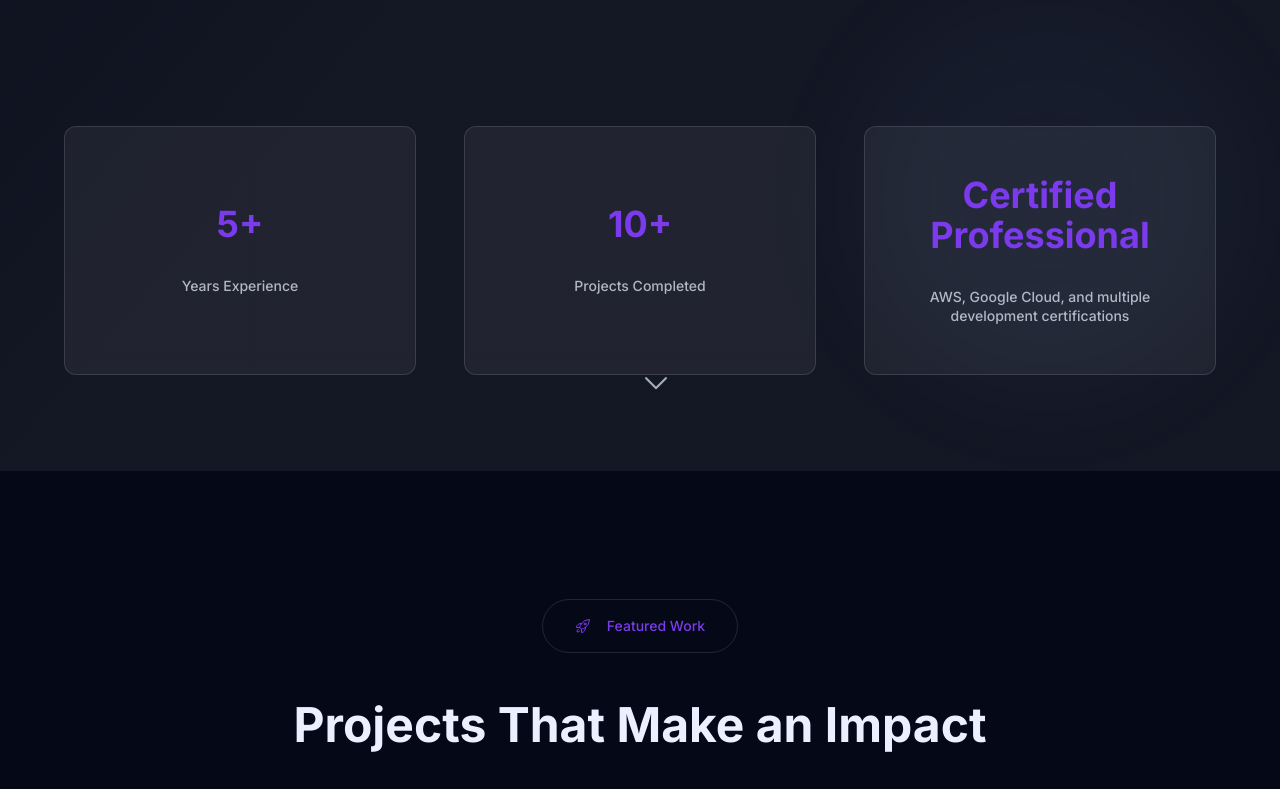
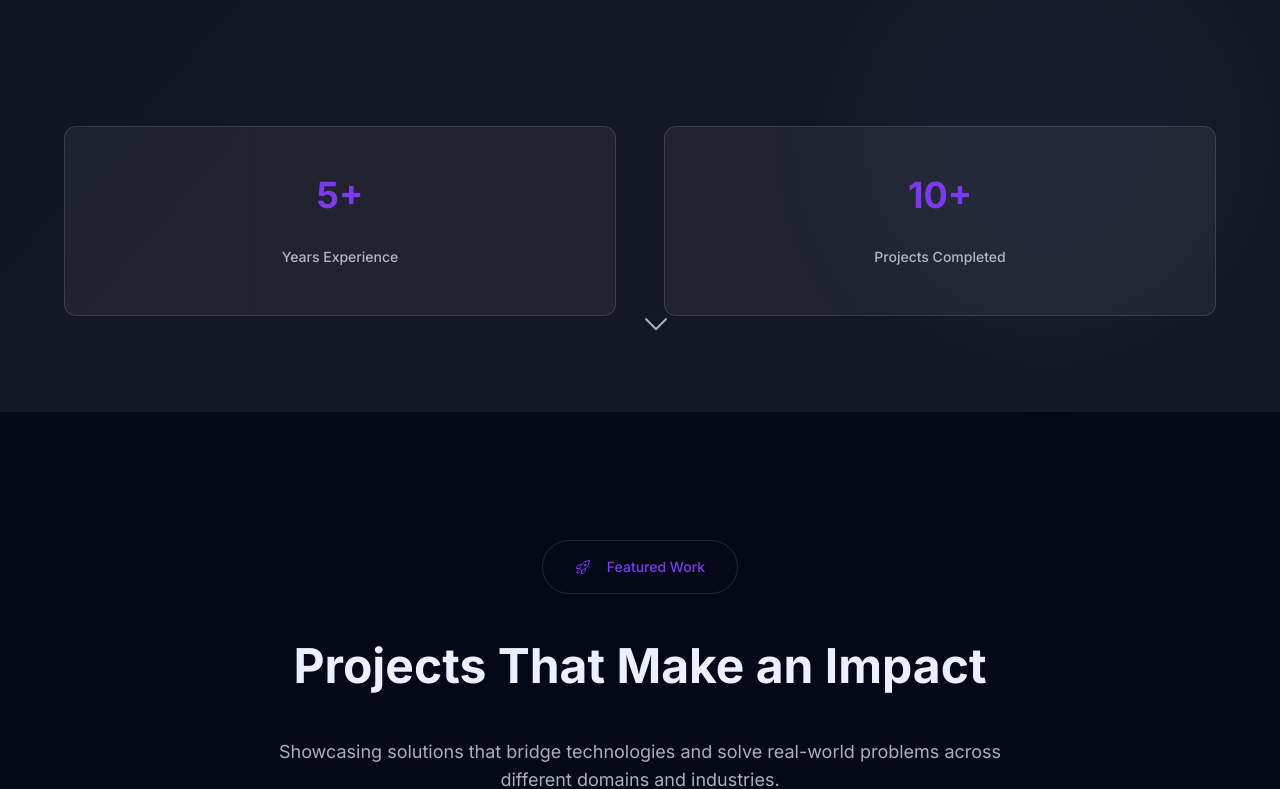
Before and after one commit to takuroakiyama0212/portfolio-nextjs, a Next.js app: page /homepage in a window 1280 px wide. Shown: the part 1171-1960 px from the top of the page. Built offline with nearby package versions, Linux system fonts and the light colour scheme.

Commit message:
Simplify dependencies to requirements.txt

```diff
--- a/src/app/homepage/components/AboutSection.tsx
+++ b/src/app/homepage/components/AboutSection.tsx
@@ -32,6 +32,8 @@ const AboutSection = () => {
     { name: 'Machine Learning', color: 'bg-purple-500' },
     { name: 'Next.js', color: 'bg-gray-800' },
     { name: 'Weather API', color: 'bg-sky-500' },
+    { name: 'PostgreSQL', color: 'bg-blue-700' },
+    { name: 'Postman', color: 'bg-orange-500' },
   ];
 
   const certifications = [
--- a/src/app/homepage/components/HeroSection.tsx
+++ b/src/app/homepage/components/HeroSection.tsx
@@ -37,8 +37,7 @@ const HeroSection = ({ onViewProjects, onDownloadResume }: HeroSectionProps) =>
 
   const stats = [
   { value: '5+', label: 'Years Experience' },
-  { value: '10+', label: 'Projects Completed' },
-  { value: 'Certified Professional', label: 'AWS, Google Cloud, and multiple development certifications', emphasis: true }];
+  { value: '10+', label: 'Projects Completed' }];
 
 
   return (
@@ -194,7 +193,7 @@ const HeroSection = ({ onViewProjects, onDownloadResume }: HeroSectionProps) =>
         </div>
 
         {/* Stats Section */}
-        <div className="grid grid-cols-2 md:grid-cols-3 gap-6 mt-20 lg:mt-32">
+        <div className="grid grid-cols-2 gap-6 mt-20 lg:mt-32">
           {stats.map((stat, index) =>
           <div
             key={index}
--- a/src/app/homepage/components/SkillsShowcase.tsx
+++ b/src/app/homepage/components/SkillsShowcase.tsx
@@ -164,16 +164,6 @@ const SkillsShowcase = () => {
           </div>
         </div>
 
-        {/* Certifications Badge */}
-        <div className="mt-12 text-center">
-          <div className="inline-flex items-center gap-3 px-6 py-4 bg-success/10 border border-success/20 rounded-xl">
-            <Icon name="CheckBadgeIcon" size={24} className="text-success" />
-            <div className="text-left">
-              <p className="text-sm font-semibold text-text-primary">Certified Professional</p>
-              <p className="text-xs text-text-secondary">AWS, Google Cloud, and multiple development certifications</p>
-            </div>
-          </div>
-        </div>
       </div>
     </section>
   );
```
